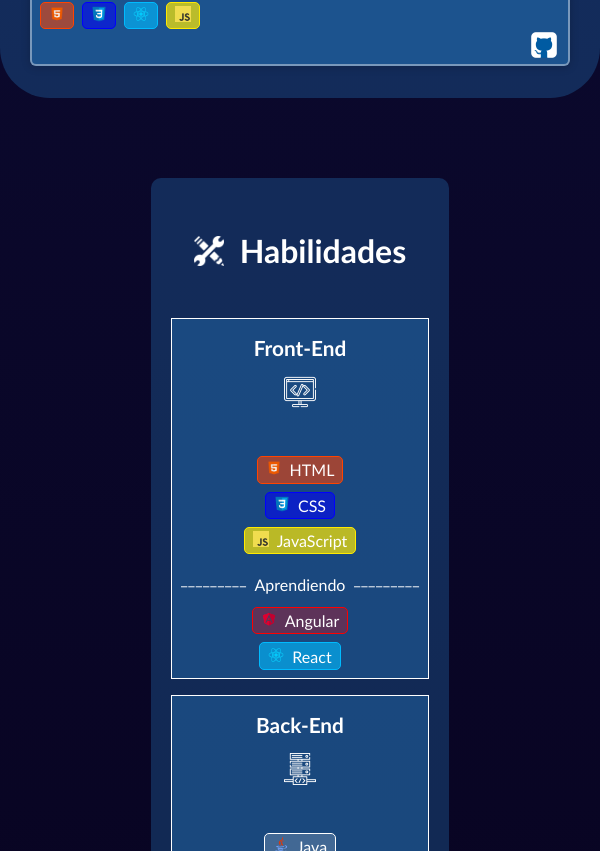
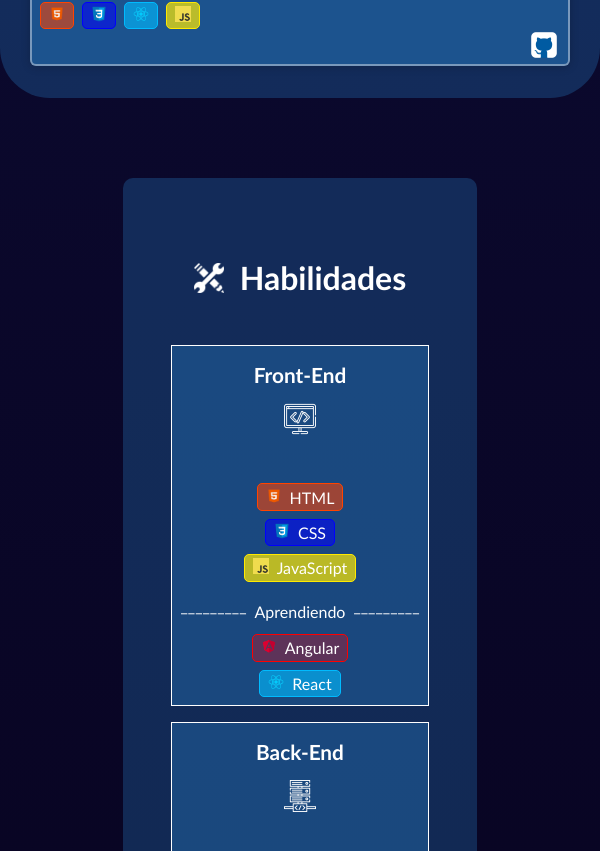
Before and after one commit to SantiR003/Portfolio, a React (Vite) app: page / in a window 600 px wide. Shown: the part 3449-4300 px from the top of the page. Built offline with nearby package versions, Linux system fonts and the light colour scheme.

Commit message:
correcion menor

```diff
--- a/src/Styles/body.css
+++ b/src/Styles/body.css
@@ -590,7 +590,6 @@
 
 }
 
-
 /* Extra small devices */
 @media (min-width: 481px) and (max-width: 767px) {
 
@@ -643,6 +642,10 @@
   .sobreMi-imagen img {
     width: 100%;
     display: relative;
+  }
+
+  .contenedor-habilidades{
+    padding: 3rem;
   }
 
 }
```
